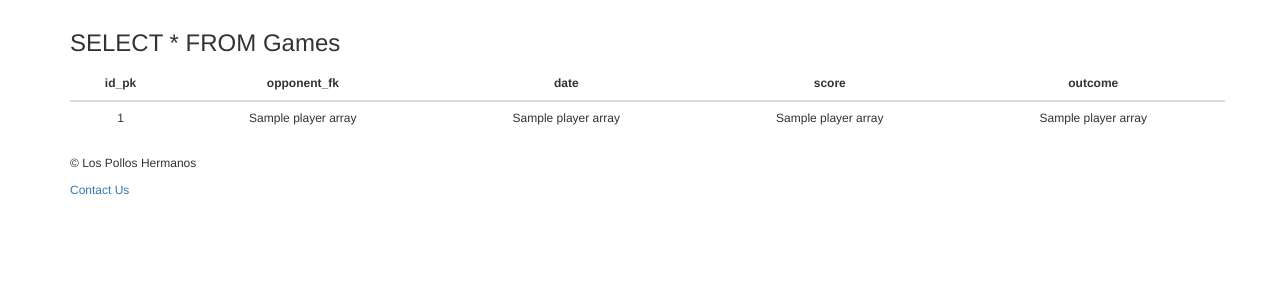
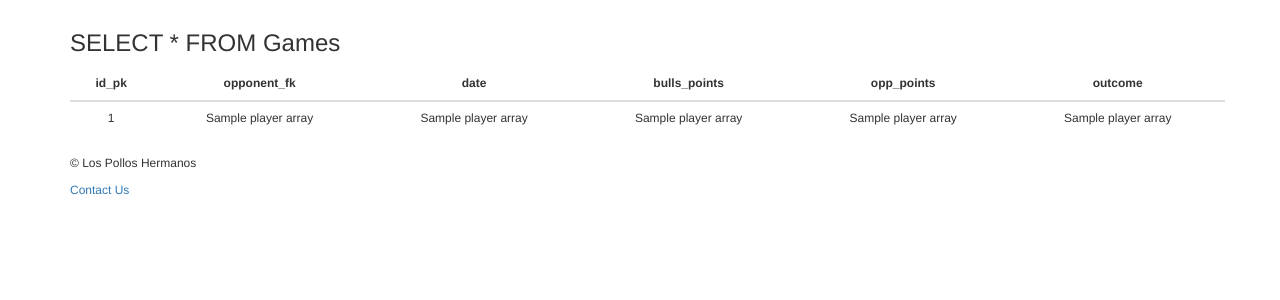
Before and after one commit to cs327e-spring2016/Los-Pollos-Hermanos, a Flask app: template flask_app/templates/games.html in a window 1280 px wide. Shown: the part 118-418 px from the top of the page. Run offline with Flask 2, Linux system fonts and the light colour scheme; the template is opened without the code that fills it: most values are stand-ins (such as "Sample title", 1, 10 or a date in 2020); some libraries are stand-ins or nearby versions.

Commit message:
separated score, new column for bulls points and opp points in Games table

```diff
--- a/flask_app/templates/games.html
+++ b/flask_app/templates/games.html
@@ -12,12 +12,12 @@
       </style>
     <table class="table">
       <thead>
-        <th>id_pk</th><th>opponent_fk</th><th>date</th><th>score</th><th>outcome</th>
+        <th>id_pk</th><th>opponent_fk</th><th>date</th><th>bulls_points</th><th>opp_points<th>outcome</th>
       </thead>
       <tbody>
     	{% for i in player_array %}
     	<tr>
-    		<td>{{i[0]}}</td><td>{{i[1]}}</td><td>{{i[2]}}</td><td>{{i[3]}}</td><td>{{i[4]}}</td>
+    		<td>{{i[0]}}</td><td>{{i[1]}}</td><td>{{i[2]}}</td><td>{{i[3]}}</td><td>{{i[4]}}</td><td>{{i[5]}}</td>
     	</tr>
     	{%endfor%}
       </tbody>
--- a/flask_app/templates/output.html
+++ b/flask_app/templates/output.html
@@ -9,6 +9,9 @@
       .table-responsive {
 
         overflow-x: inherit;
+        text-align: center;
+      }
+      th {
         text-align: center;
       }
       </style>
```
